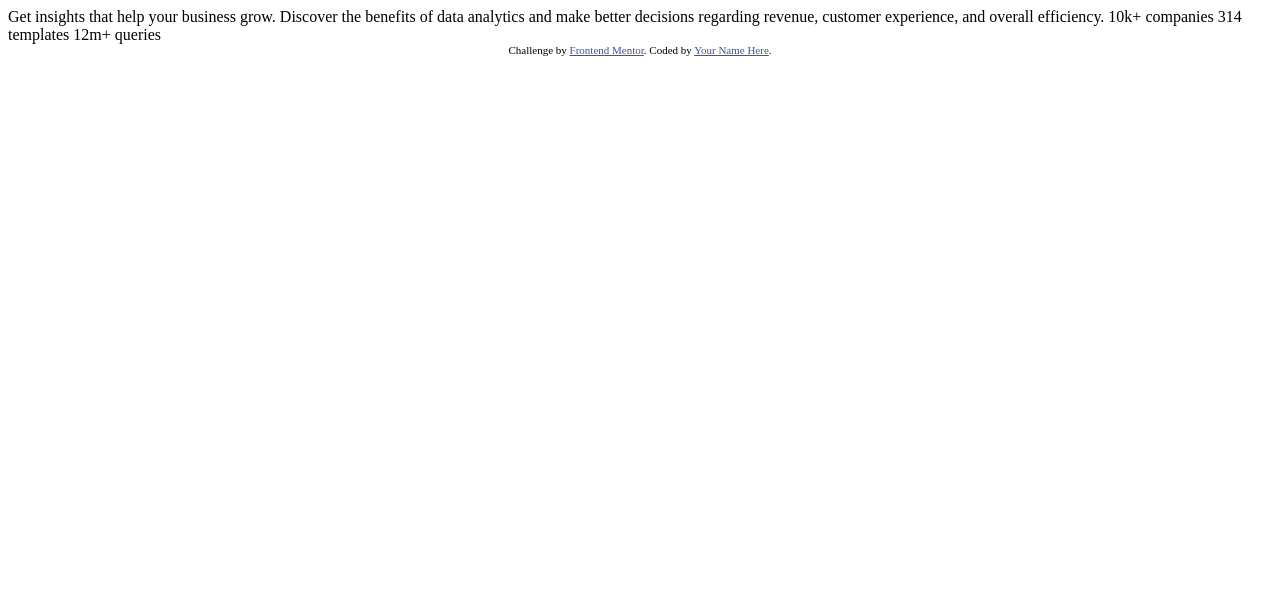
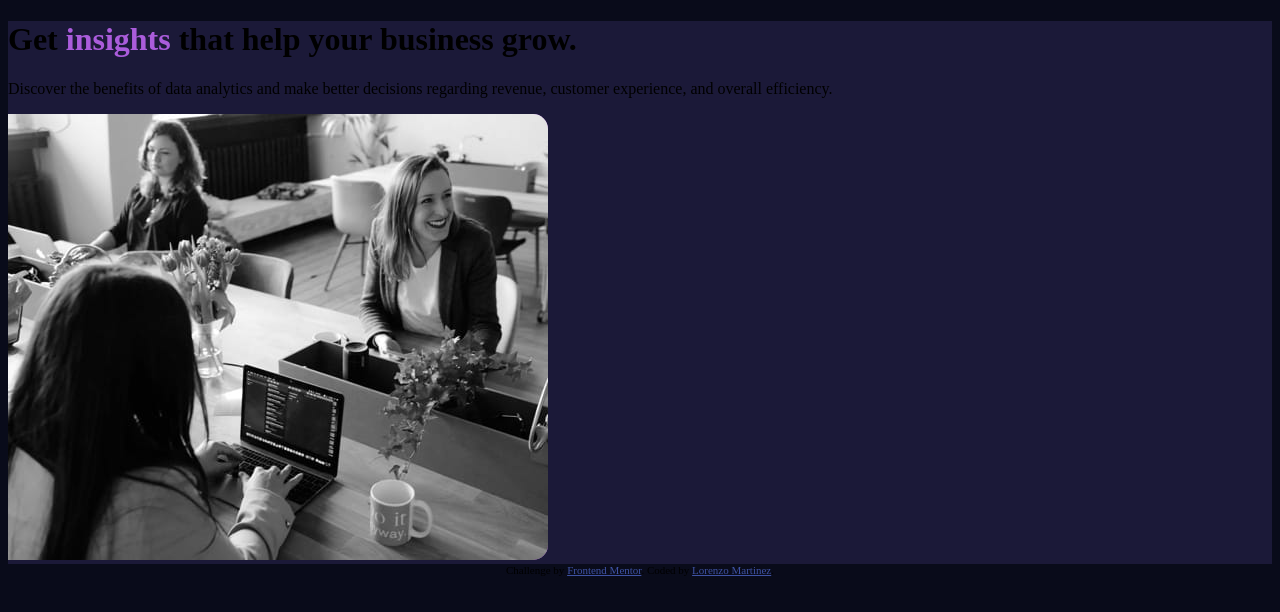
Before and after one commit to Lorenszs/frontend-Mentor, a plain HTML site: page index.html in a window 1280 px wide. Drawn offline with Linux system fonts and the light colour scheme.

Commit message:
first commit

```diff
--- /dev/null
+++ b/Styles/Styles.css
@@ -0,0 +1,7 @@
+.body{
+    background-color: hsl(233, 47%, 7%);
+}
+
+.FirstP{
+    background-color: hsl(233, 47%, 7%);
+}
--- a/index.html
+++ b/index.html
@@ -1,33 +1,69 @@
 <!DOCTYPE html>
 <html lang="en">
   <head>
-  <meta charset="UTF-8">
-  <meta name="viewport" content="width=device-width, initial-scale=1.0"> <!-- displays site properly based on user's device -->
+    <meta charset="UTF-8" />
+    <meta name="viewport" content="width=device-width, initial-scale=1.0" />
+    <!-- displays site properly based on user's device -->
 
-  <link rel="icon" type="image/png" sizes="32x32" href="./images/favicon-32x32.png">
+    <link
+      rel="icon"
+      type="image/png"
+      sizes="32x32"
+      href="./images/favicon-32x32.png"
+    />
 
     <title>Frontend Mentor | Stats preview card component</title>
 
     <!-- Feel free to remove these styles or customise in your own stylesheet 👍 -->
     <style>
-    .attribution { font-size: 11px; text-align: center; }
-    .attribution a { color: hsl(228, 45%, 44%); }
+      .attribution {
+        font-size: 11px;
+        text-align: center;
+      }
+      .attribution a {
+        color: hsl(228, 45%, 44%);
+      }
+      .body {
+        background-color: hsl(233, 47%, 7%);
+        text-align: center;
+        border-width: 15px;
+      }
+      .Todo {
+        background-color: hsl(244, 38%, 16%);
+        text-align: left;
+      }
+      .Disc {
+        display: flex;
+      }
+      .Word {
+        color: hsl(277, 64%, 61%);
+      }
+      .img1{
+        text-align: right;
+        border-top-right-radius: 15px;
+        border-bottom-right-radius: 15px;
+        background-color: hsl(277, 64%, 61%);
+      }
     </style>
   </head>
-<body>
-
-  Get insights that help your business grow.
-
-  Discover the benefits of data analytics and make better decisions regarding revenue, customer
-  experience, and overall efficiency.
-
-  10k+ companies
-  314 templates
-  12m+ queries
-
-  <div class="attribution">
-    Challenge by <a href="https://www.frontendmentor.io?ref=challenge" target="_blank">Frontend Mentor</a>.
-    Coded by <a href="#">Your Name Here</a>.
+  <body class="body">
+    <div class="Back">
+    <div class="Todo">
+      <h1>
+        Get <span class="Word"> insights </span> that help your business grow.
+      </h1>
+      <p class="Disc">
+        Discover the benefits of data analytics and make better decisions
+        regarding revenue, customer experience, and overall efficiency.
+      </p>
+      <img class="img1" src="images/image-header-desktop.jpg" alt="image">
     </div>
+    </div>
+    <footer class="attribution">
+      Challenge by
+      <a href="https://www.frontendmentor.io?ref=challenge" target="_blank"
+        >Frontend Mentor</a
+      >. Coded by <a href="#">Lorenzo Martinez</a>.
+    </footer>
   </body>
 </html>
```
Lines whose indentation alone changed are shown as unchanged.
